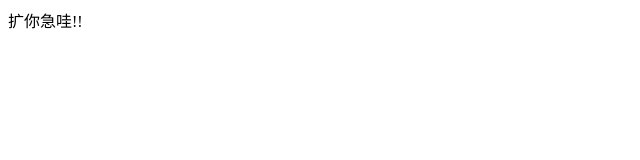
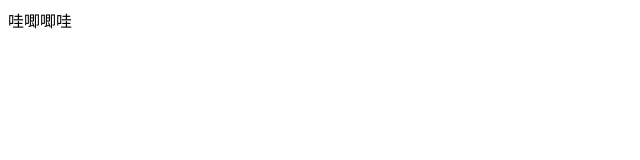
Before and after one commit to taosz/hooks-test, a plain HTML site: page index.html in a window 1280 px wide. Shown: the full height of the page, 0-640 px from the left. Drawn offline with Linux system fonts and the light colour scheme.

Commit message:
hook test

```diff
--- a/index.html
+++ b/index.html
@@ -10,6 +10,6 @@
 	<title>Document</title>
 </head>
 <body>
-	扩你急哇!!
+	哇唧唧哇
 </body>
 </html>
```
